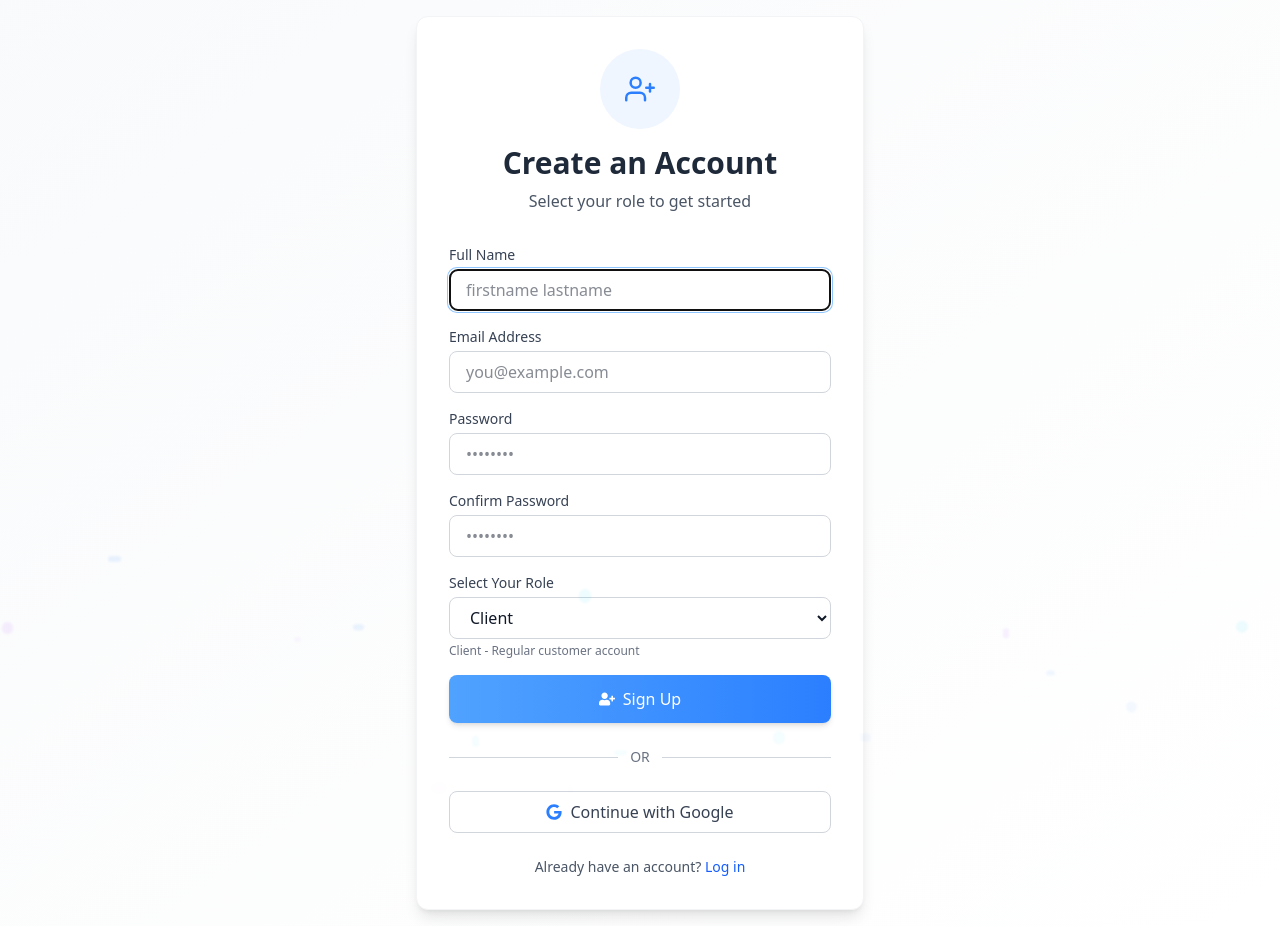
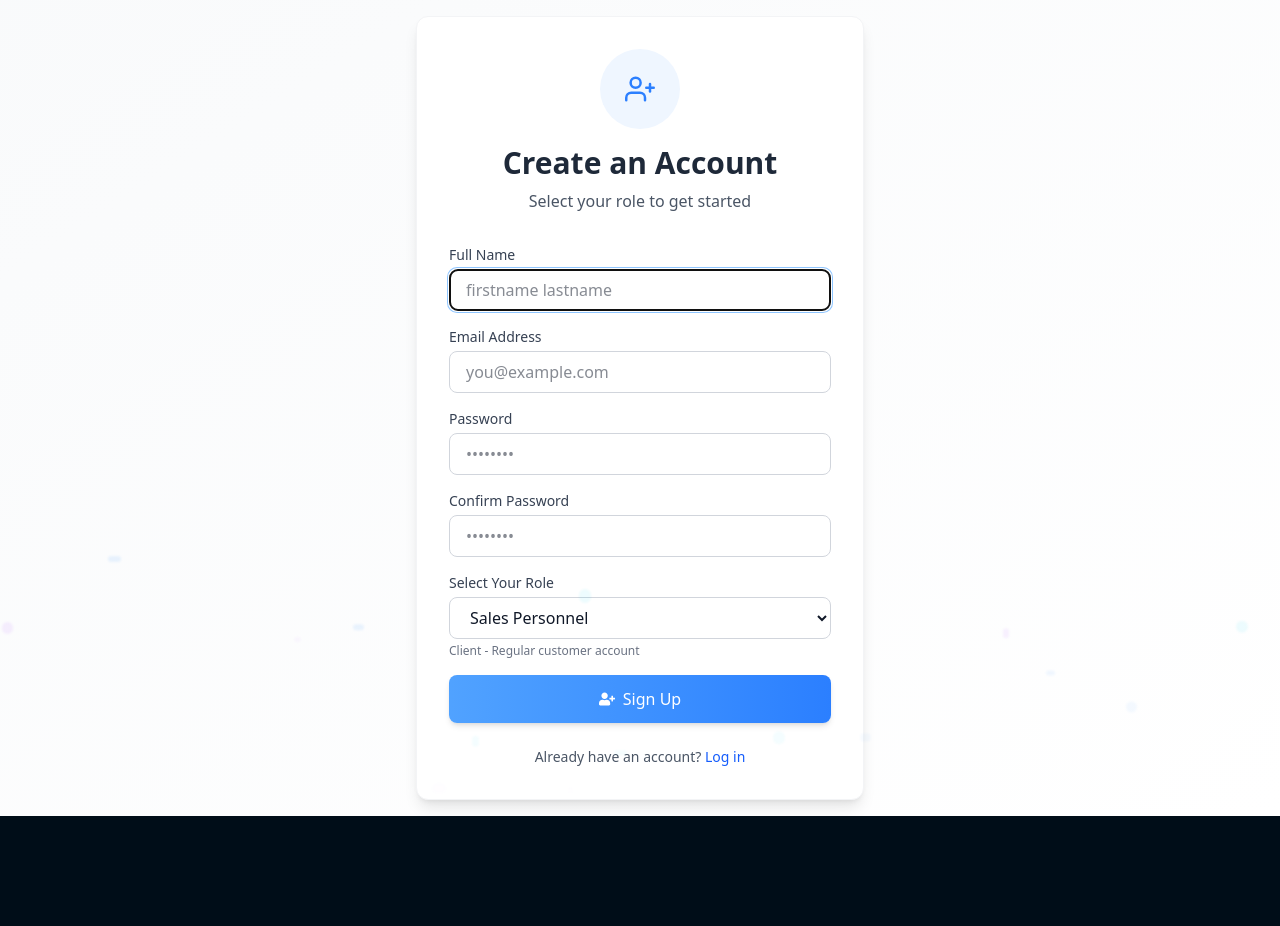
Before and after one commit to Ratlali/iwb-recycle, a React (Vite) app: page /signup in a window 1280 px wide. After the commit the page ends 816 px from the top, so only its background shows below. Built offline with nearby package versions, Linux system fonts and the light colour scheme; no server answers.

Commit message:
removed google

```diff
--- a/src/components/SignupPage.jsx
+++ b/src/components/SignupPage.jsx
@@ -315,7 +315,7 @@ const Signup = () => {
                   onChange={handleChange}
                   className={`w-full px-4 py-2 rounded-lg border ${errors.role ? 'border-red-500' : 'border-gray-300'} bg-white text-gray-900 focus:ring-2 focus:ring-blue-300 focus:border-transparent`}
                 >
-                  <option value={ROLES.CLIENT}>Client</option>
+                  {/* <option value={ROLES.CLIENT}>Client</option> */}
                   <option value={ROLES.SALES}>Sales Personnel</option>
                   <option value={ROLES.FINANCE}>Finance Personnel</option>
                   <option value={ROLES.INVESTOR}>Investor</option>
@@ -347,23 +347,6 @@ const Signup = () => {
                 )}
               </motion.button>
             </form>
-
-            <div className="flex items-center my-6">
-              <div className="flex-1 border-t border-gray-300"></div>
-              <span className="px-3 text-gray-500 text-sm">OR</span>
-              <div className="flex-1 border-t border-gray-300"></div>
-            </div>
-
-            <motion.button
-              onClick={handleGoogleSignup}
-              whileHover={{ scale: 1.02 }}
-              whileTap={{ scale: 0.98 }}
-              className="w-full flex items-center justify-center gap-2 px-4 py-2 border border-gray-300 rounded-lg bg-white text-gray-700 hover:bg-gray-50 transition-colors"
-            >
-              <FaGoogle className="text-blue-500" />
-              <span>Continue with Google</span>
-            </motion.button>
-
             <div className="text-center mt-6 text-sm text-gray-600">
               Already have an account?{' '}
               <button
```
